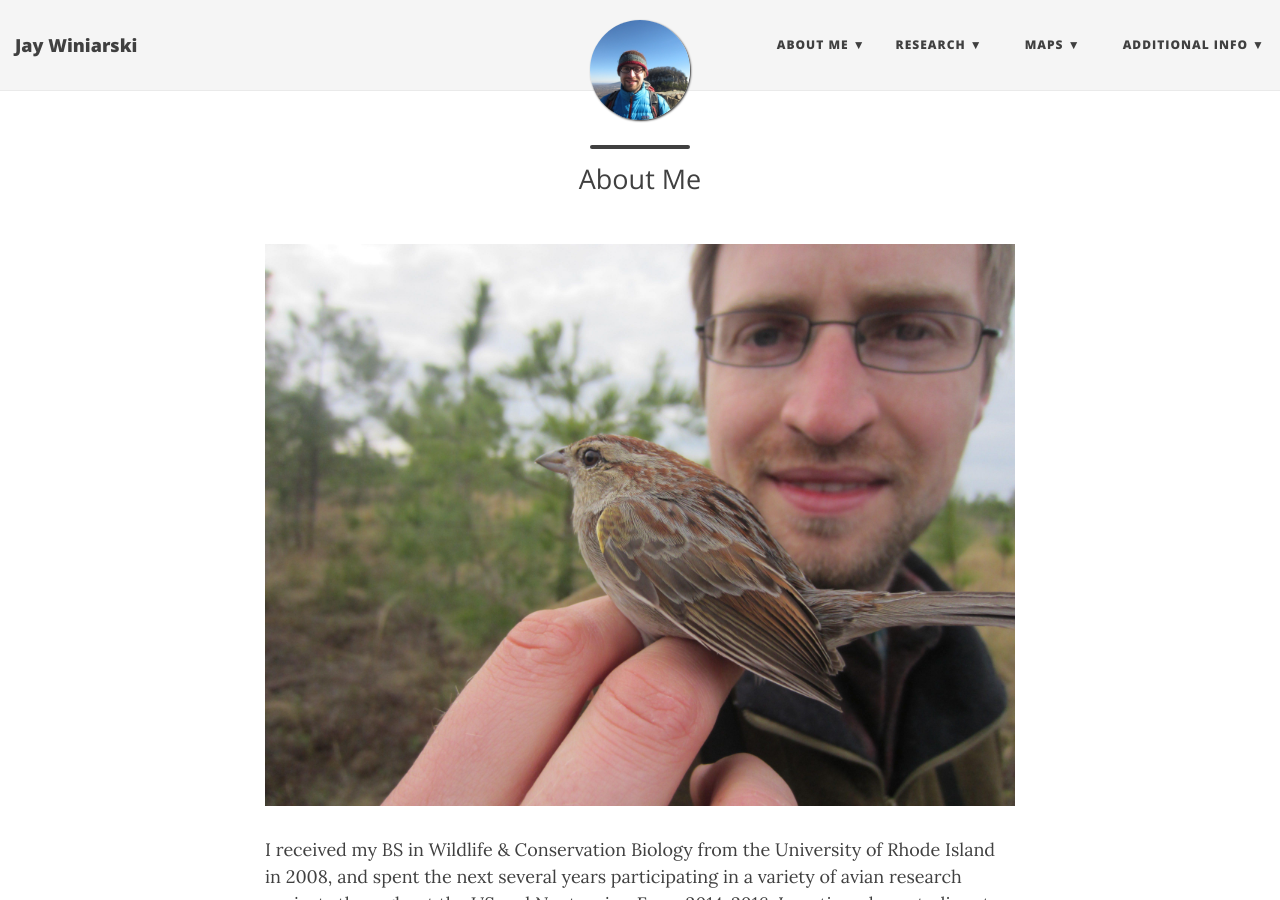
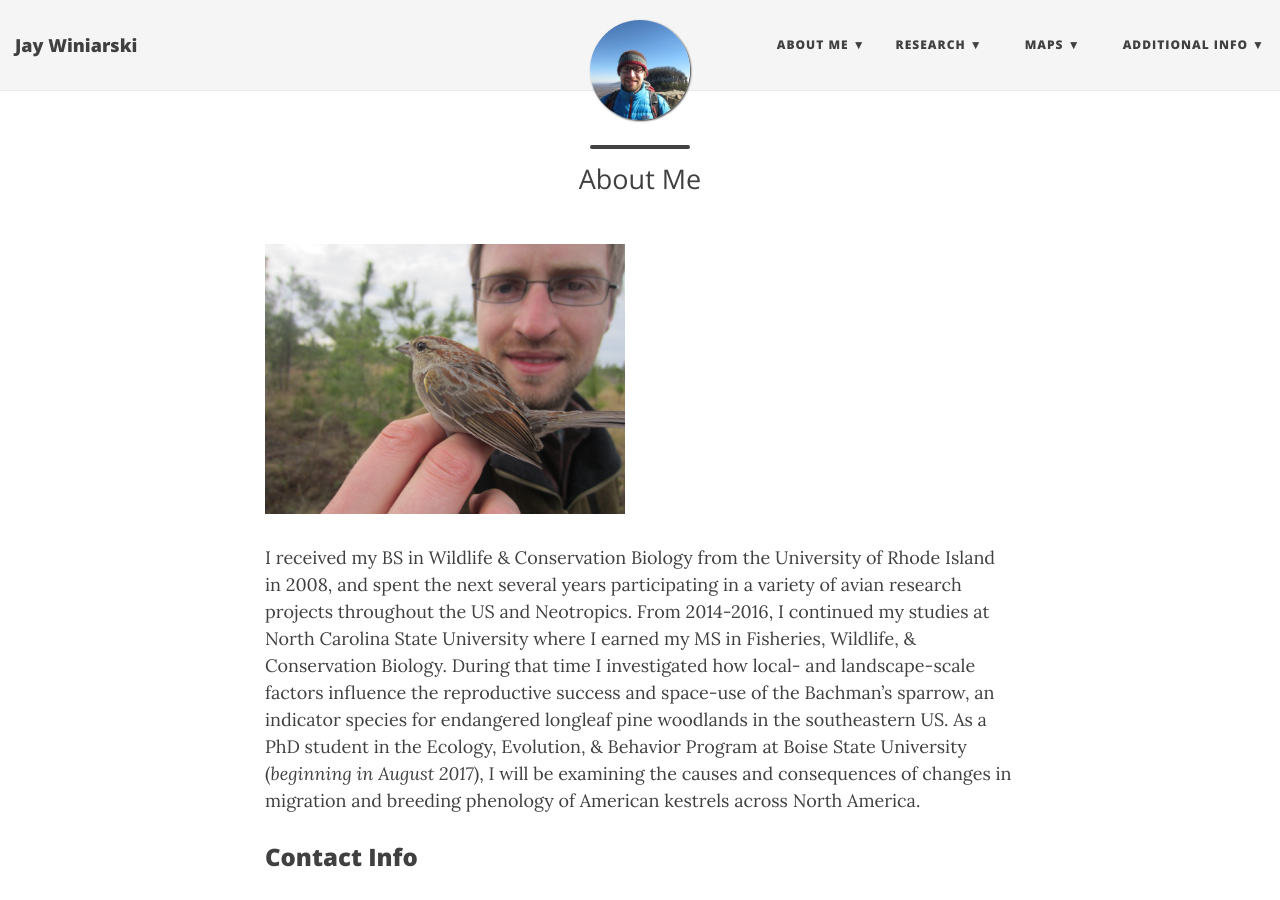
Before and after one commit to jaymwin/jaymwin.github.io, a Jekyll site: the page built from aboutme.md, in a window 1280 px wide and 900 px high. Built offline with Jekyll 4.4.1, drawn with Linux system fonts in a browser that asks for light colours; nearby versions of some CDN libraries.

Commit message:
Update aboutme.md

```diff
--- a/aboutme.md
+++ b/aboutme.md
@@ -4,7 +4,7 @@ title: ""
 subtitle: "About Me"
 ---
 
-![](/img/jay_photo_2.jpg){:style="float: right"; width="360px"}
+![](/img/jay_photo_2.jpg){:width="360px"}
 
 I received my BS in Wildlife & Conservation Biology from the University of Rhode Island in 2008, and spent the next several years participating in a variety of avian research projects throughout the US and Neotropics. From 2014-2016, I continued my studies at North Carolina State University where I earned my MS in Fisheries, Wildlife, & Conservation Biology. During that time I investigated how local- and landscape-scale factors influence the reproductive success and space-use of the Bachman’s sparrow, an indicator species for endangered longleaf pine woodlands in the southeastern US. As a PhD student in the Ecology, Evolution, & Behavior Program at Boise State University (*beginning in August 2017*), I will be examining the causes and consequences of changes in migration and breeding phenology of American kestrels across North America.
 
```
